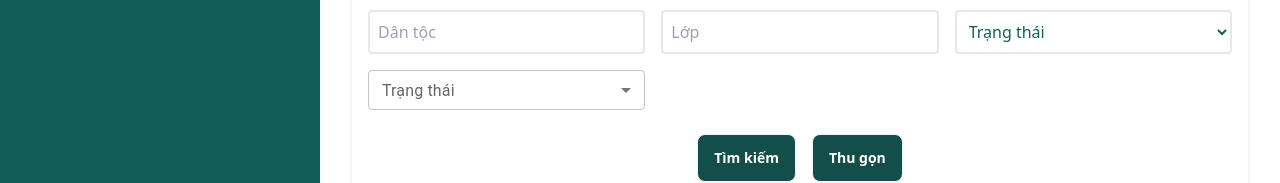
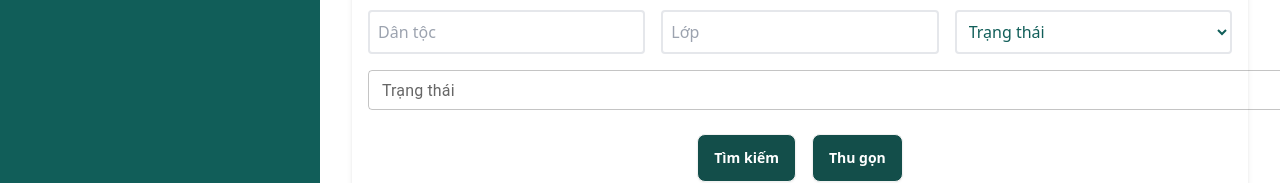
Before and after one commit to dacdev205/QLHBCLient, a React (Vite) app: page / in a window 1280 px wide. Shown: the part 126-309 px from the top of the page. Built offline with nearby package versions, Linux system fonts and the light colour scheme; no server answers.

Commit message:
Commit test

```diff
--- a/src/pages/Home.jsx
+++ b/src/pages/Home.jsx
@@ -155,7 +155,7 @@ const Home = () => {
                 <option value="true">Đang Học</option>
                 <option value="false">Không Học</option>
               </select>
-              <Box sx={{ minWidth: 120 }}>
+              <Box sx={{ minWidth: 1200 }}>
                 <FormControl fullWidth size="small">
                   <InputLabel id="demo-simple-select-label">
                     Trạng thái
```
